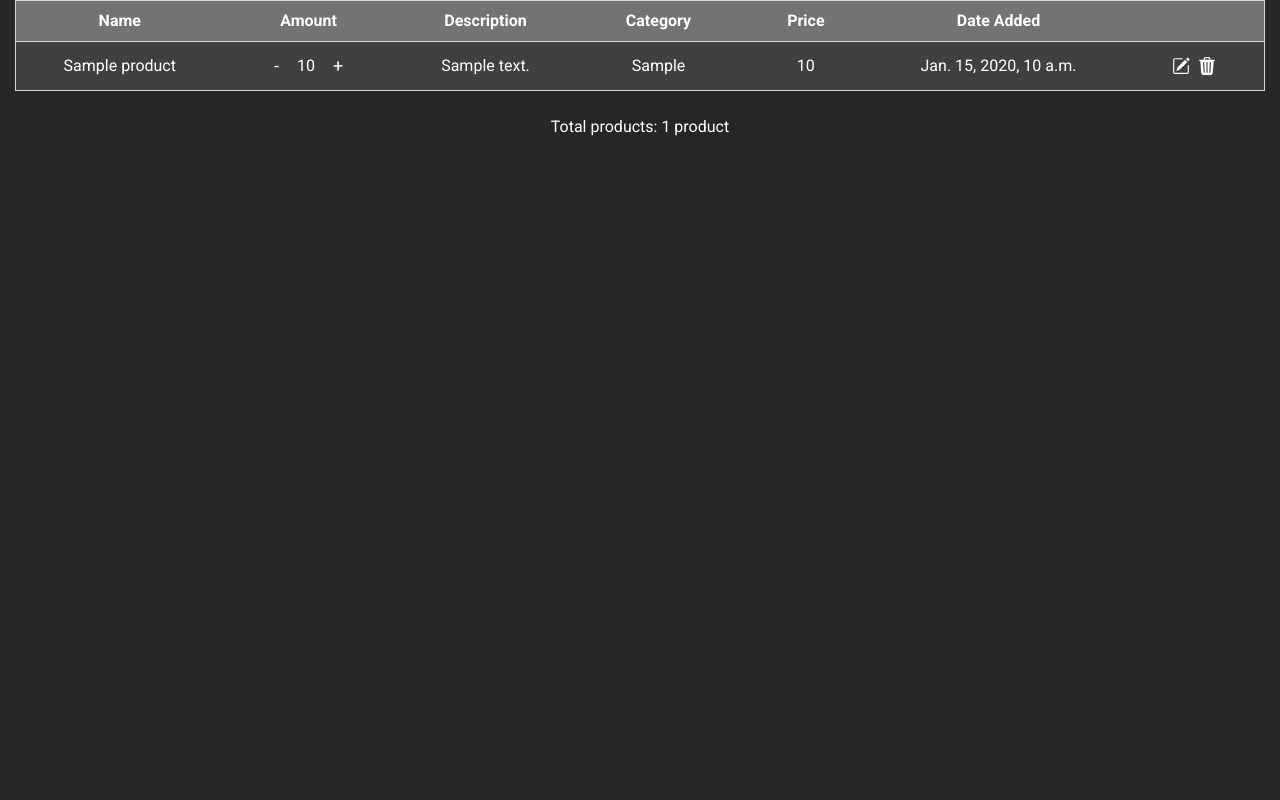
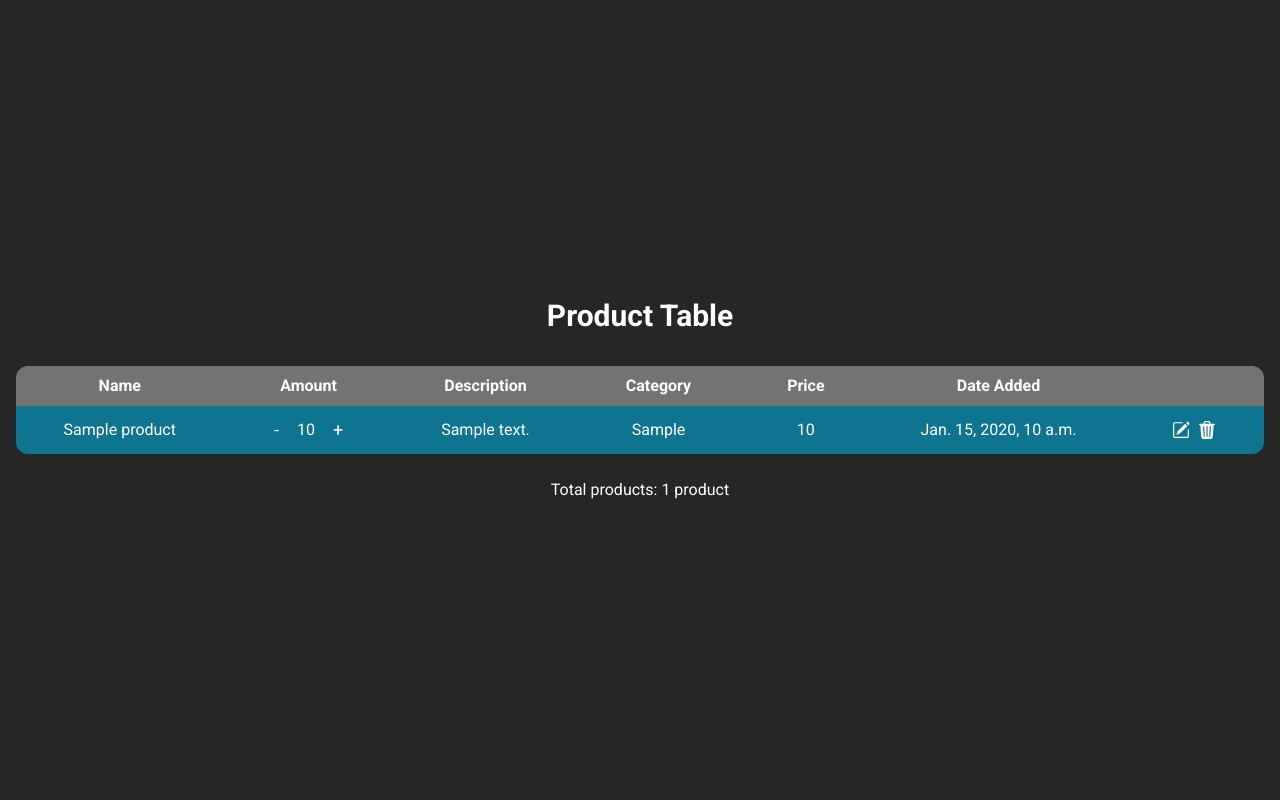
Before and after one commit to kawijayaa/inventaris, a Django app: page /products/ in a window 1280 px wide. Run offline with Django 4.2, Linux system fonts and the light colour scheme; a user stored in the database is signed in; tables that the repository leaves empty hold one stand-in row (values such as "Sample post"); some libraries are stand-ins or nearby versions.

Commit message:
add rounded corners

```diff
--- a/main/templates/login.html
+++ b/main/templates/login.html
@@ -2,10 +2,10 @@
 
 {% block content %}
 <div class="h-screen grid grid-cols-2 justify-center items-center">
-    <div class="min-h-screen flex justify-end items-center p-16 bg-cyan-500">
+    <div class="min-h-screen flex justify-end items-center p-8 bg-cyan-500 rounded-r-[2rem]">
         <h1 class="font-black text-white text-5xl">INVENTARIS</h1>
     </div>
-    <div class="min-h-screen flex justify-center items-start flex-col p-16 gap-8">
+    <div class="min-h-screen flex justify-center items-start flex-col p-8 gap-8">
         <form method="POST" action="/login/">
             {% csrf_token %}
             <div class="flex flex-col gap-4 items-center">
--- a/main/templates/navbar.html
+++ b/main/templates/navbar.html
@@ -1,5 +1,5 @@
 {% block content %}
-<div class="min-w-full flex justify-between px-8 py-4 bg-cyan-500">
+<div class="flex justify-between px-8 py-4 bg-cyan-500 rounded-b-[2rem]">
     <div class="flex items-center gap-4">
         <a href="/" class="text-4xl font-black">INVENTARIS</a>
         <a href="{% url 'main:create_product' %}" class="text-4xl hover:text-green-400 transition-colors">
--- a/main/templates/product_table.html
+++ b/main/templates/product_table.html
@@ -1,18 +1,18 @@
 {% block content %}
 <div class="flex flex-col justify-center items-center gap-6">
     <table>
-        <tr class="bg-neutral-500 border border-neutral-300 text-center">
-            <th class="px-12 py-2">Name</th>
+        <tr class="bg-neutral-500 text-center">
+            <th class="px-12 py-2 rounded-tl-xl">Name</th>
             <th class="px-12 py-2">Amount</th>
             <th class="px-12 py-2">Description</th>
             <th class="px-12 py-2">Category</th>
             <th class="px-12 py-2">Price</th>
             <th class="px-12 py-2">Date Added</th>
-            <th></th>
+            <th class="rounded-tr-xl"></th>
         </tr>
         {% for product in products %}
-        <tr class="border border-neutral-300 {% if product == last_product %} bg-cyan-700 {% else %} bg-neutral-700 {% endif %} text-white text-center">
-            <td class="px-12 py-2">{{product.name}}</td>
+        <tr class="{% if product == last_product %} bg-cyan-700 {% else %} bg-neutral-700 {% endif %} text-white text-center">
+            <td class="px-12 py-2 {% if product == last_product %} rounded-bl-xl {% endif %}">{{product.name}}</td>
             <td class="px-12 py-2">
                 <div class="flex justify-center items-center gap-4">
                     <form method="post" action="/products/decrement/{{product.id}}/">
@@ -30,7 +30,7 @@
             <td class="px-12 py-2">{{product.category}}</td>
             <td class="px-12 py-2">{{product.price}}</td>
             <td class="px-12 py-2">{{product.date_added}}</td>
-            <td class="px-12 py-2">
+            <td class="px-12 py-2 {% if product == last_product %} rounded-br-xl {% endif %}">
                 <div class="flex gap-2">
                     <form method="post" action="/products/edit/{{product.id}}/" class="flex justify-center items-center">
                         {% csrf_token %}
--- a/main/templates/register.html
+++ b/main/templates/register.html
@@ -2,7 +2,7 @@
 
 {% block content %}
 <div class="h-screen grid grid-cols-2 justify-center items-center">
-    <div class="min-h-screen flex justify-end items-center p-16 gap-4 bg-cyan-500">
+    <div class="min-h-screen flex justify-end items-center p-8 gap-4 bg-cyan-500 rounded-r-[2rem]">
         <a href="/">
             <svg xmlns="http://www.w3.org/2000/svg" width="38" height="38" fill="currentColor" class="bi bi-chevron-left" viewBox="0 0 16 16">
                 <path fill-rule="evenodd" d="M11.354 1.646a.5.5 0 0 1 0 .708L5.707 8l5.647 5.646a.5.5 0 0 1-.708.708l-6-6a.5.5 0 0 1 0-.708l6-6a.5.5 0 0 1 .708 0z"/>
@@ -10,7 +10,7 @@
         </a>
         <h1 class="font-black text-white text-5xl">INVENTARIS</h1>
     </div>
-    <div class="min-h-screen flex justify-center items-start flex-col p-16 gap-8">
+    <div class="min-h-screen flex justify-center items-start flex-col p-8 gap-8">
         <p class="text-2xl font-semibold">Register New User</p>
         <form method="POST" action="/register/">
             {% csrf_token %}
--- a/main/templates/show_products.html
+++ b/main/templates/show_products.html
@@ -1,6 +1,8 @@
 {% extends 'base.html' %}
 
 {% block content %}
-
-{% include 'product_table.html' %}
+<div class="h-screen flex flex-col justify-center items-center gap-8">
+    <h1 class="text-3xl font-bold">Product Table</h1>
+    {% include 'product_table.html' %}
+</div>
 {% endblock content %}
--- a/main/views.py
+++ b/main/views.py
@@ -71,6 +71,7 @@ def show_products(request):
         'products': products,
         'product_count': product_count,
         'plural': 's' if product_count != 1 else '',
+        'last_product': products.last(),
     }
 
     return render(request, 'show_products.html', context)
```
